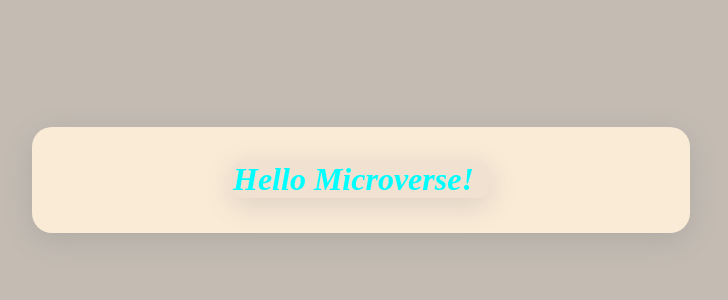
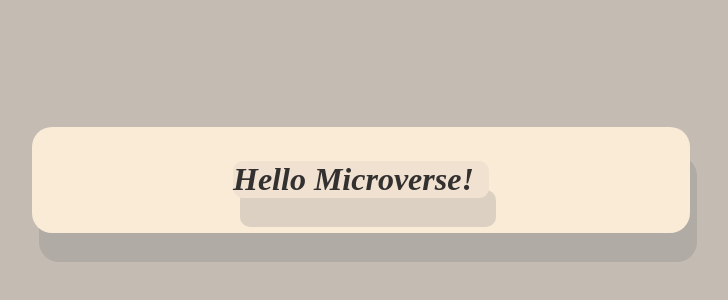
Before and after one commit to Kel-nana/Hello_Microverse-_Project, a plain HTML site: page index.html in a window 1280 px wide. Shown: the part 126-426 px from the top of the page, without its empty margins (279-1007 px from the left). Drawn offline with Linux system fonts and the light colour scheme.

Commit message:
fixing linter errors

```diff
--- a/style.css
+++ b/style.css
@@ -8,7 +8,7 @@ div {
   border: 3px solid transparent;
   padding: 10px;
   border-radius: 20px;
-  box-shadow: rgba(100, 100, 111, 0.2) 0px 7px 29px 0px;
+  box-shadow: rgba(100, 100, 111, 0.2) 7px 29px;
   margin-top: 20%;
   background-color: antiquewhite;
 }
@@ -17,9 +17,9 @@ h1 {
   margin-left: auto;
   margin-right: auto;
   width: 8em;
-  color: aqua;
+  color: rgb(51, 48, 48);
   font-style: italic;
   background-color: rgba(201, 187, 187, 0.199);
   border-radius: 10px;
-  box-shadow: rgba(100, 100, 111, 0.2) 0px 7px 29px 0px;
+  box-shadow: rgba(100, 100, 111, 0.2) 7px 29px;
 }
```
